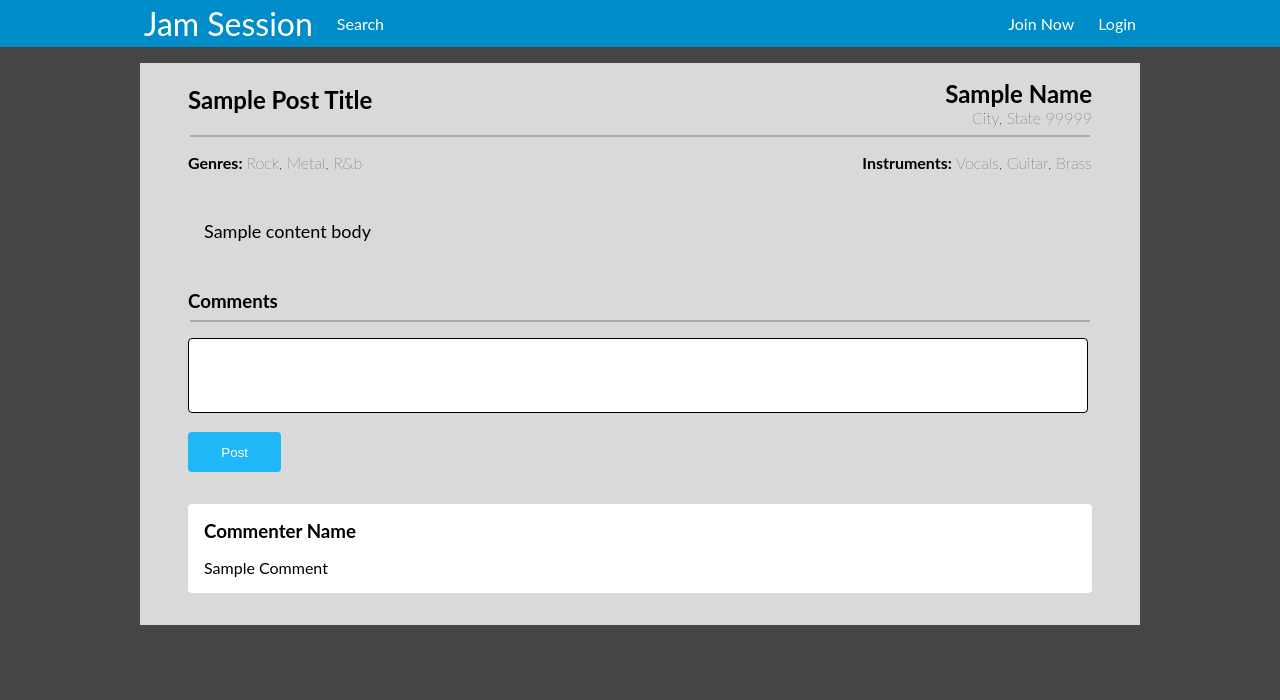
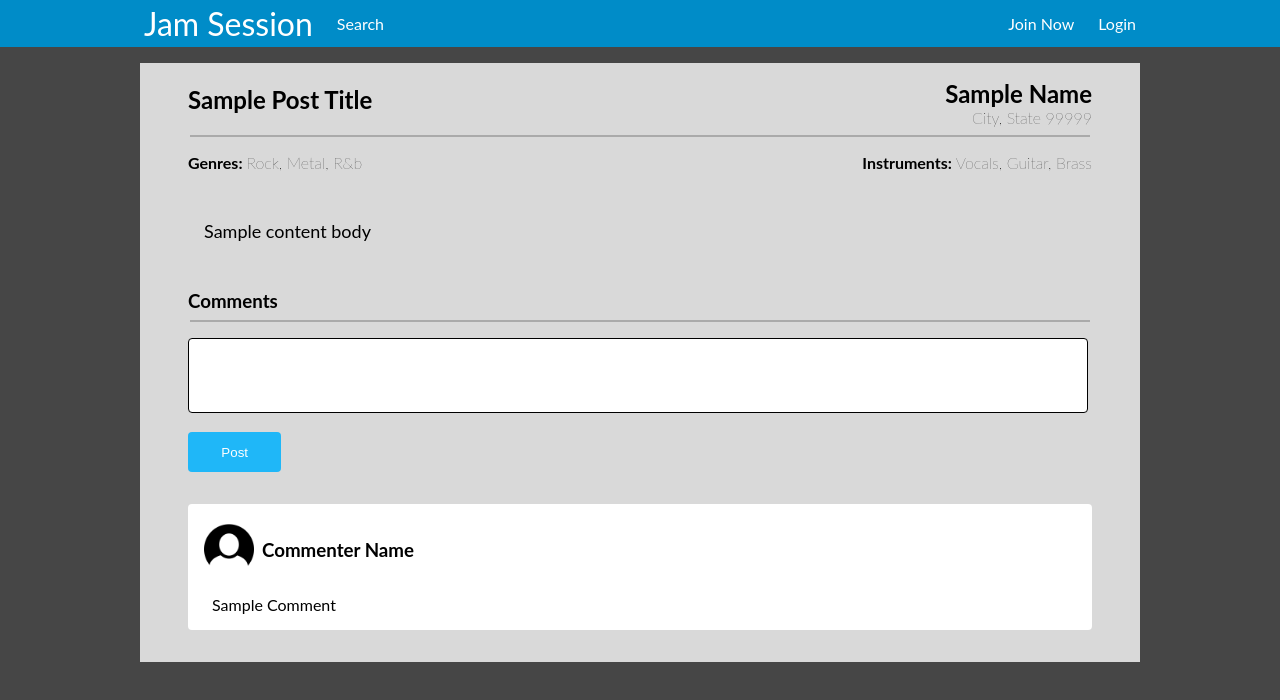
Before and after one commit to iDoc1/Jam-Session, a React (Create React App) app in the folder frontend/: page /post/1 in a window 1280 px wide. Shown: the top 700 px of the page. Built offline with nearby package versions, Linux system fonts and the light colour scheme.

Commit message:
refactor and cleanup

```diff
--- a/frontend/src/App.tsx
+++ b/frontend/src/App.tsx
@@ -90,6 +90,7 @@ function App() {
         <Route path='post/:id' element={<IndividualPostPage />}/>
         <Route element={<PrivateWrapper isAuthenticated={isAuthenticated} loading={loading} />}>
           <Route path='/profile' element={<ProfilePage />} />
+          <Route path='/profile/:id' element={<ProfilePage />} />
           <Route path='/profile/edit' element={<EditProfile />} />
           <Route path='/new-post' element={<NewPostPage />} />
         </Route>
--- a/frontend/src/components/Comment/Comment.css
+++ b/frontend/src/components/Comment/Comment.css
@@ -6,6 +6,21 @@
     margin-bottom: 1rem;
 }
 
-.individual-comment h3 {
-    margin: 0 0 1rem 0;
+.individual-comment span {
+    margin-left: .5rem;
 }
+
+.comment-title {
+    display: flex;
+    margin-bottom: 1rem;
+}
+
+.comment-title h3:hover {
+    cursor: pointer;
+    text-decoration: underline;
+}
+
+.comment-title img {
+    max-height: 50px;
+    margin-right: .5rem;
+}
--- a/frontend/src/components/Comment/Comment.tsx
+++ b/frontend/src/components/Comment/Comment.tsx
@@ -1,10 +1,32 @@
 import React from 'react'
 import './Comment.css'
+import { useNavigate } from 'react-router-dom'
+import DefaultProfilePic from '../../assets/default-profile.png'
+
 
 const Comment = ({comment}:any) => {
+    const navigate = useNavigate();
+
+    const handleNavigateProfile = async () => {
+         const res = await fetch( `/api/profiles/${comment.user_profile_id}/`,{
+            method: 'GET',
+            headers: {
+                'Content-type': 'application/json',
+                'Authorization': `JWT ${localStorage.getItem('access')}`
+            }
+        })
+        const resJSON = await res.json()
+
+        navigate(`/profile/${comment.user_profile_id}`, {state: {resJSON}});
+
+    }
+
     return (
         <div className='individual-comment'>
-            <h3>{comment.user_first_name} {comment.user_last_name}</h3>
+            <div className='comment-title'>
+                <img src={comment.profile_pic? comment.profile_pic: DefaultProfilePic} alt="" />
+                <h3 onClick={handleNavigateProfile}>{comment.user_first_name} {comment.user_last_name}</h3>
+            </div>
             <span>{comment.content}</span>
         </div>
     )
--- a/frontend/src/components/IndividualPostPage/IndividualPostPage.css
+++ b/frontend/src/components/IndividualPostPage/IndividualPostPage.css
@@ -60,6 +60,11 @@ hr {
     background-color: darkred;
 }
 
+.post-user-name:hover {
+    cursor:pointer;
+    text-decoration: underline;
+}
+
 .comments h3 {
     margin: 0rem 3rem .5rem;
 }
--- a/frontend/src/components/IndividualPostPage/IndividualPostPage.tsx
+++ b/frontend/src/components/IndividualPostPage/IndividualPostPage.tsx
@@ -92,6 +92,20 @@ function IndividualPostPage() {
         }
     }
 
+    const handleNavigateProfile = async () => {
+        const res = await fetch( `/api/profiles/${post.owner_user_id}/`,{
+           method: 'GET',
+           headers: {
+               'Content-type': 'application/json',
+               'Authorization': `JWT ${localStorage.getItem('access')}`
+           }
+       })
+       const resJSON = await res.json()
+
+       navigate(`/profile/${post.owner_user_id}`, {state: {resJSON}});
+
+   }
+
     useEffect(() => {
       getPost();
     }, [getPost])
@@ -101,7 +115,7 @@ function IndividualPostPage() {
             <div className="post-banner">
                 <h2>{post.title}</h2>
                 <div className="post-name-location">
-                    <h2>{post.owner_first_name} {post.owner_last_name}</h2>
+                    <h2 className = 'post-user-name' onClick={handleNavigateProfile}>{post.owner_first_name} {post.owner_last_name}</h2>
                     <h4><span className='normal-weight'>{post.city}, {post.state} {post.zipcode}</span></h4>
                 </div>
             </div>
--- a/frontend/src/components/LandingPage/LandingPage.tsx
+++ b/frontend/src/components/LandingPage/LandingPage.tsx
@@ -66,7 +66,6 @@ export default function LandingPage() {
             method: 'GET',
             headers: {
               'Content-type': 'application/json',
-              'Authorization': `JWT ${localStorage.getItem('access')}`
             }
           });
         const resJSON = await res.json();
--- a/frontend/src/components/PostCard/PostCard.css
+++ b/frontend/src/components/PostCard/PostCard.css
@@ -21,6 +21,10 @@
     margin-top: 1rem;
 }
 
+.post-card-title h3:hover, .post-card-title h4:hover {
+    cursor: pointer;
+    text-decoration: underline;
+}
 .post-card hr {
     width: 100%;
 }
--- a/frontend/src/components/PostCard/PostCard.tsx
+++ b/frontend/src/components/PostCard/PostCard.tsx
@@ -21,11 +21,25 @@ const PostCard = ({ post }:any) => {
         return instrumentString;
     }
 
+    const handleNavigateProfile = async () => {
+        const res = await fetch( `/api/profiles/${post.owner_user_id}/`,{
+           method: 'GET',
+           headers: {
+               'Content-type': 'application/json',
+               'Authorization': `JWT ${localStorage.getItem('access')}`
+           }
+       })
+       const resJSON = await res.json()
+
+       navigate(`/profile/${post.owner_user_id}`, {state: {resJSON}});
+
+   }
+
     return (
-        <div className='post-card' onClick={()=> navigate(`/post/${post.id}`, {state: {'resJSON': post}})}>
+        <div className='post-card' >
             <div className="post-card-title">
-                <h3>{post.title}</h3>
-                <h4>{post.owner_first_name} {post.owner_last_name}</h4>
+                <h3 onClick={()=> navigate(`/post/${post.id}`, {state: {'resJSON': post}})}>{post.title}</h3>
+                <h4 onClick={handleNavigateProfile}>{post.owner_first_name} {post.owner_last_name}</h4>
             </div>
             <hr />
             <div className="post-card-content">
--- a/frontend/src/components/SearchPage/SearchPage.tsx
+++ b/frontend/src/components/SearchPage/SearchPage.tsx
@@ -35,8 +35,7 @@ const Search = () => {
     const res = await fetch('/api/instruments/', {
         method: 'GET',
         headers: {
-          'Content-type': 'application/json',
-          'Authorization': `JWT ${localStorage.getItem('access')}`
+          'Content-type': 'application/json'
         }
       });
     const resJSON = await res.json();
@@ -47,8 +46,7 @@ const Search = () => {
     const res = await fetch('/api/genres/', {
         method: 'GET',
         headers: {
-          'Content-type': 'application/json',
-          'Authorization': `JWT ${localStorage.getItem('access')}`
+          'Content-type': 'application/json'
         }
       });
     const resJSON = await res.json();
```
Also changed, not shown: frontend/src/components/ProfilePage/ProfilePage.tsx (+46 -8 lines).
